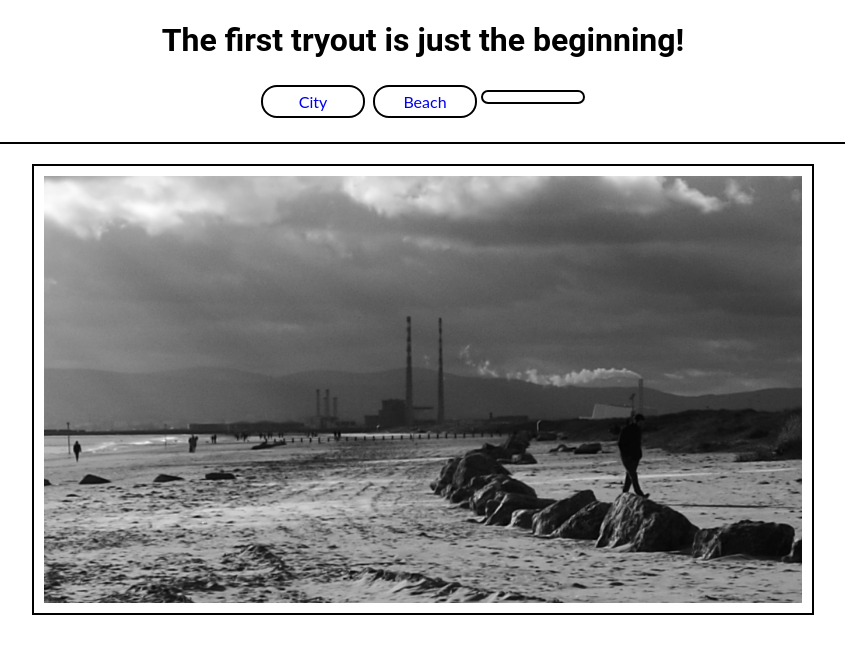
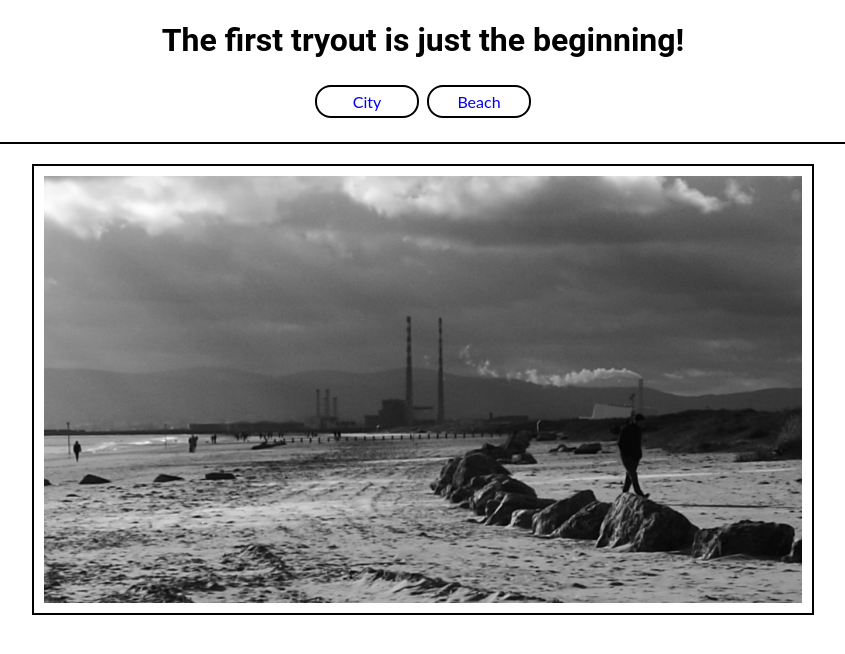
Before and after one commit to Mienjung97/first-tryouts, a plain HTML site: page coast.html in a window 1280 px wide. Shown: the whole page, without its empty margins (217-1062 px from the left). Drawn offline with Linux system fonts and the light colour scheme.

Commit message:
maint: deleted unused code

```diff
--- a/coast.html
+++ b/coast.html
@@ -15,7 +15,7 @@
                 <a href="index.html">City</a>
             </li>
             <li>
-                <a href="coast.html">Beach<a></a>
+                <a href="coast.html">Beach</a>
             </li>
         </ul>
     </nav>
```
Also changed, not shown: index.html (+1 -1 lines).
